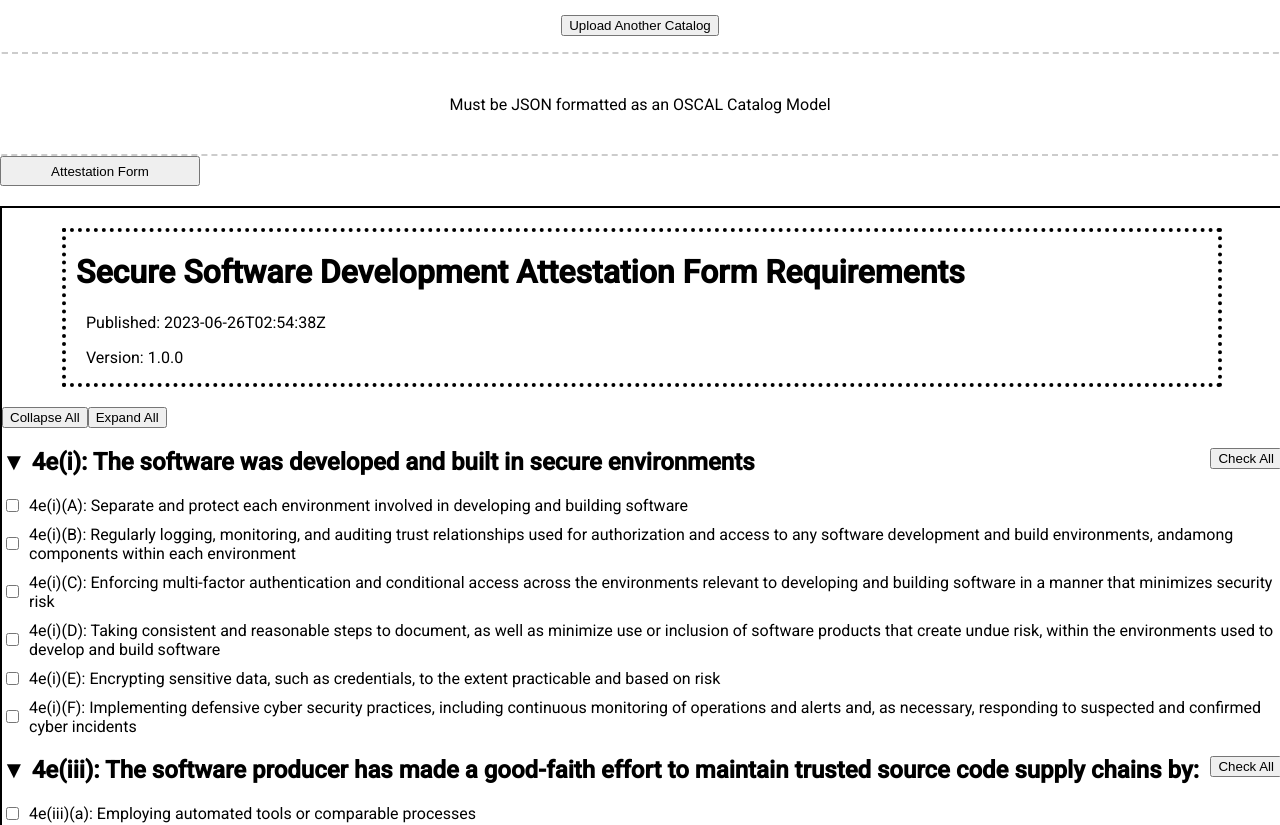
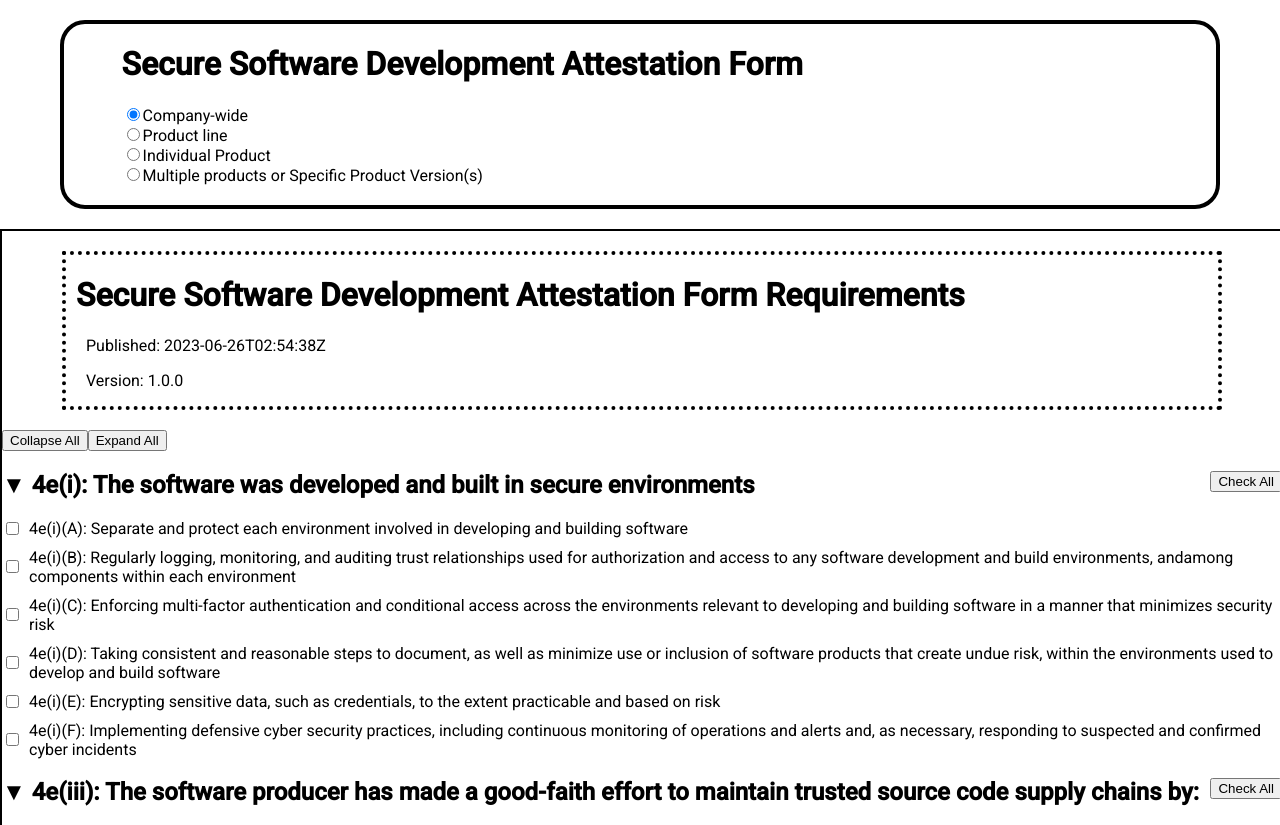
Before and after one commit to SoftwareDesignLab/Secure-Software-Self-Attestation, an Angular app in the folder web_app/sdlc-checklist/: page / in a window 1280 px wide. Shown: the top 825 px of the page. Built offline with nearby package versions, Linux system fonts and the light colour scheme.

Commit message:
Removed Mat Dialog and made form built into the main page

```diff
--- a/web_app/sdlc-checklist/src/app/app.component.html
+++ b/web_app/sdlc-checklist/src/app/app.component.html
@@ -1,6 +1,5 @@
 <!-- TODO split processing vertically into upload and download sections -->
-<app-catalog-processing (fileSelected)="onFileSelected($event)"></app-catalog-processing>
-<button class="attest" (click)="openDialog()">Attestation Form</button>
+<app-attestation></app-attestation>
 <div *ngFor="let catalog of catalogData.catalogs">
   <div class="catalog-container">
     <app-catalog-info [uuid]="catalog.uuid" [metadata]="catalog.metadata" *ngIf="catalog"></app-catalog-info>
@@ -24,3 +23,4 @@
     </div>
   </div>
 </div>
+<app-catalog-processing (fileSelected)="onFileSelected($event)"></app-catalog-processing>
--- a/web_app/sdlc-checklist/src/app/app.component.ts
+++ b/web_app/sdlc-checklist/src/app/app.component.ts
@@ -2,9 +2,6 @@ import { Component, ViewChildren, QueryList } from '@angular/core';
 import { GroupComponent } from './group/group.component';
 import { ChecklistItemComponent } from './control/control.component';
 import catalog from './defaultCatalog';
-import { MatDialog } from '@angular/material/dialog';
-import { MatDialogRef } from '@angular/material/dialog';
-import { AttestationComponent } from './attestation/attestation.component';
 
 interface Catalog {
   uuid: string;
@@ -27,8 +24,7 @@ export class AppComponent {
   showComponentsArray: any;
   @ViewChildren(GroupComponent) childComponents!: QueryList<GroupComponent>;
   control: string = "Ungrouped Controls";
-  dialogRef!: MatDialogRef<AttestationComponent>;
-  constructor(private dialog: MatDialog){}
+  constructor(){}
 
   ngOnInit(): void {
     this.catalogData.catalogs.push(catalog as Catalog);
@@ -44,12 +40,6 @@ export class AppComponent {
     });
   }
 
-  openDialog(){
-    this.dialogRef = this.dialog.open(AttestationComponent, {
-      width: '50%',
-    });
-
-  }
 
 
 }
--- a/web_app/sdlc-checklist/src/app/attestation/attestation.component.css
+++ b/web_app/sdlc-checklist/src/app/attestation/attestation.component.css
@@ -1,3 +1,20 @@
+.attestation{
+  width: 90%;
+  margin-top: 20px;
+  margin-left: auto;
+  margin-right: auto;
+  margin-bottom: 20px;
+}
+.border{
+    width: 90%;
+    border: 4px solid black;
+    border-radius: 25px;
+    margin-top: 20px;
+    margin-left: auto;
+    margin-right: auto;
+    margin-bottom: 20px;
+}
+
 mat-grid-tile{
     width: "100px";
     border: solid 1px #000;
@@ -7,19 +24,3 @@ mat-grid-tile{
 input[name="form"] {
     width: 90%;
   }
-
-.center{
-    display: flex;
-    justify-content: center;
-    align-items: center;
-}
-.submit{
-    width: 20%;
-    height: 40px;
-}
-
-.grid{
-    width: 95%;
-    margin: auto;
-    padding: 10px;
-}
--- a/web_app/sdlc-checklist/src/app/attestation/attestation.component.html
+++ b/web_app/sdlc-checklist/src/app/attestation/attestation.component.html
@@ -1,13 +1,16 @@
-<form class="demo">
-    <input type="radio" id="company-wide" name="attestation" [(ngModel)]="selectedValue" value="company">
+<div class="border">
+    <div class="attestation">
+        <h1>Secure Software Development Attestation Form</h1>
+        <input type="radio" id="company-wide" name="attestation" [(ngModel)]="selectedValue" (change)="updateSelect()" value="company">
         <label for="company-wide">Company-wide</label><br>
-    <input type="radio" id="product-line" name="attestation" [(ngModel)]="selectedValue" value="product">
+        <input type="radio" id="product-line" name="attestation" [(ngModel)]="selectedValue" (change)="updateSelect()" value="product">
         <label for="product-line">Product line</label><br>
-    <input type="radio" id="indivdual" name="attestation"  [(ngModel)]="selectedValue" valu="individual">
+        <input type="radio" id="indivdual" name="attestation"  [(ngModel)]="selectedValue" (change)="updateSelect()" valu="individual">
         <label for="individual">Individual Product</label><br>
-    <input type="radio" id="multiple" name="attestation" [(ngModel)]="selectedValue" value="multiple">
+        <input type="radio" id="multiple" name="attestation" [(ngModel)]="selectedValue" (change)="updateSelect()" value="multiple">
         <label for="multiple">Multiple products or Specific Product Version(s)</label>
         <div class="grid" *ngIf="selectedValue!='company'" >
+            <br>
             <mat-grid-list cols="3" rowHeight="35px">
                 <mat-grid-tile>Product(s) or Product Line Name </mat-grid-tile>
                 <mat-grid-tile>Version Number (if applicable)</mat-grid-tile>
@@ -23,7 +26,5 @@
             <button class="add" mat-button (click)="removeRow()" *ngIf="info.length>1">-</button>
 
         </div>
-</form>
-<div class="center">
-<button class="submit" [disabled]="!validComments()&&selectedValue!=='company'" mat-button (click)="onSubmit() ">Submit</button>
     </div>
+</div>
--- a/web_app/sdlc-checklist/src/app/attestation/attestation.component.ts
+++ b/web_app/sdlc-checklist/src/app/attestation/attestation.component.ts
@@ -1,5 +1,4 @@
 import { Component } from '@angular/core';
-import { MatDialogRef } from '@angular/material/dialog';
 import { attestationComment } from '../attestationForm';
 import { AttestationDataService } from '../attestation-data.service';
 
@@ -14,7 +13,7 @@ export class AttestationComponent {
   info: Array<attestationComment>;
   dataService: AttestationDataService;
 
-  constructor(private dialogRef: MatDialogRef<AttestationComponent>, DataService: AttestationDataService ){
+  constructor( DataService: AttestationDataService ){
     this.dataService = DataService;
     this.selectedValue = DataService.getSelectedValue();
     this.info = DataService.getInfo();
@@ -24,7 +23,7 @@ export class AttestationComponent {
   onSubmit() {
     this.dataService.setSelectedValue(this.selectedValue);
     this.dataService.toggleSubmit();
-    this.dialogRef.close();
+    //this.dialogRef.close();
     console.log("Attestation Submitted");
   }
   addRow(){
@@ -53,5 +52,8 @@ export class AttestationComponent {
       });
       return valid;
     }
+  updateSelect(){
+    this.dataService.setSelectedValue(this.selectedValue);
+  }
 
 }
```
Lines whose indentation alone changed are shown as unchanged.
